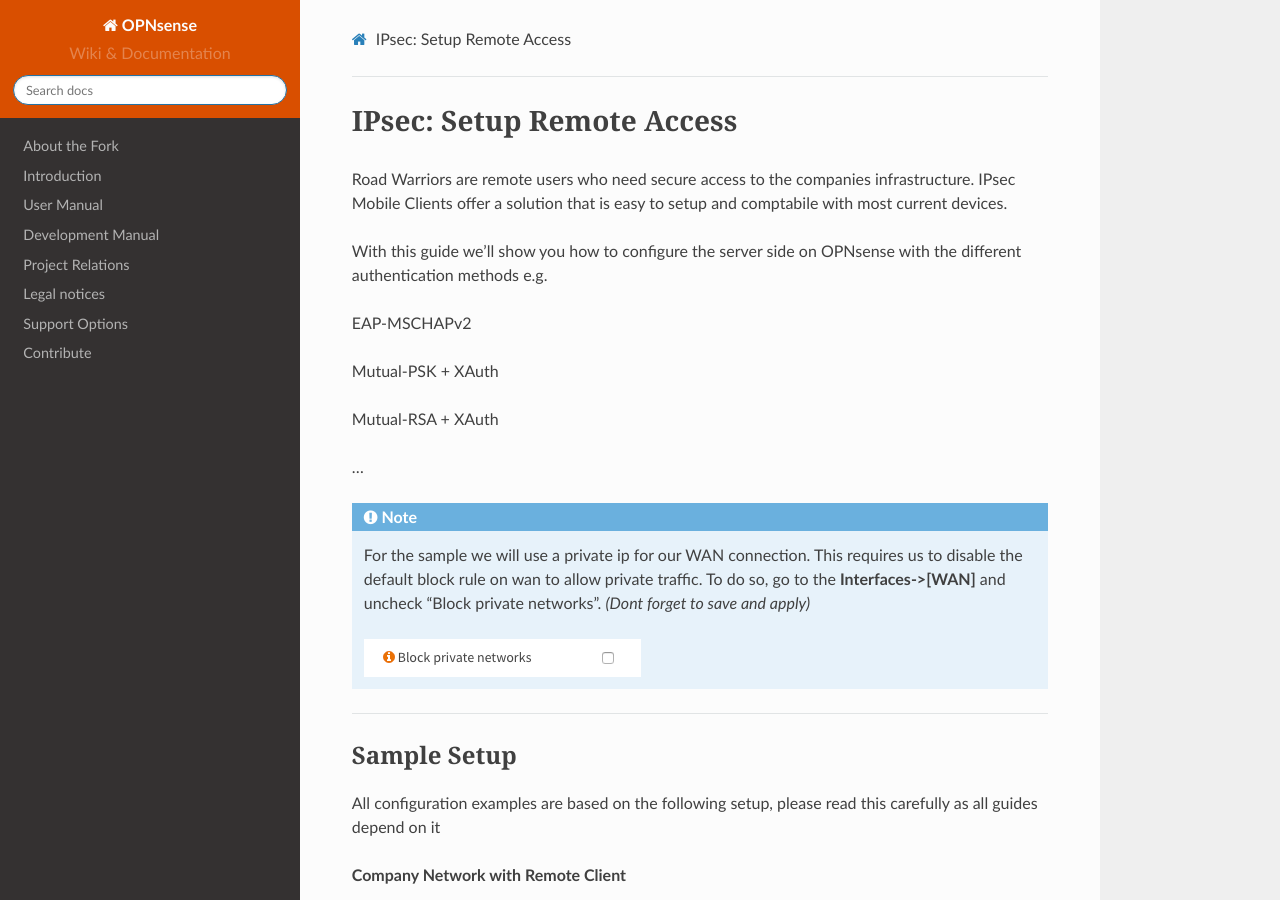
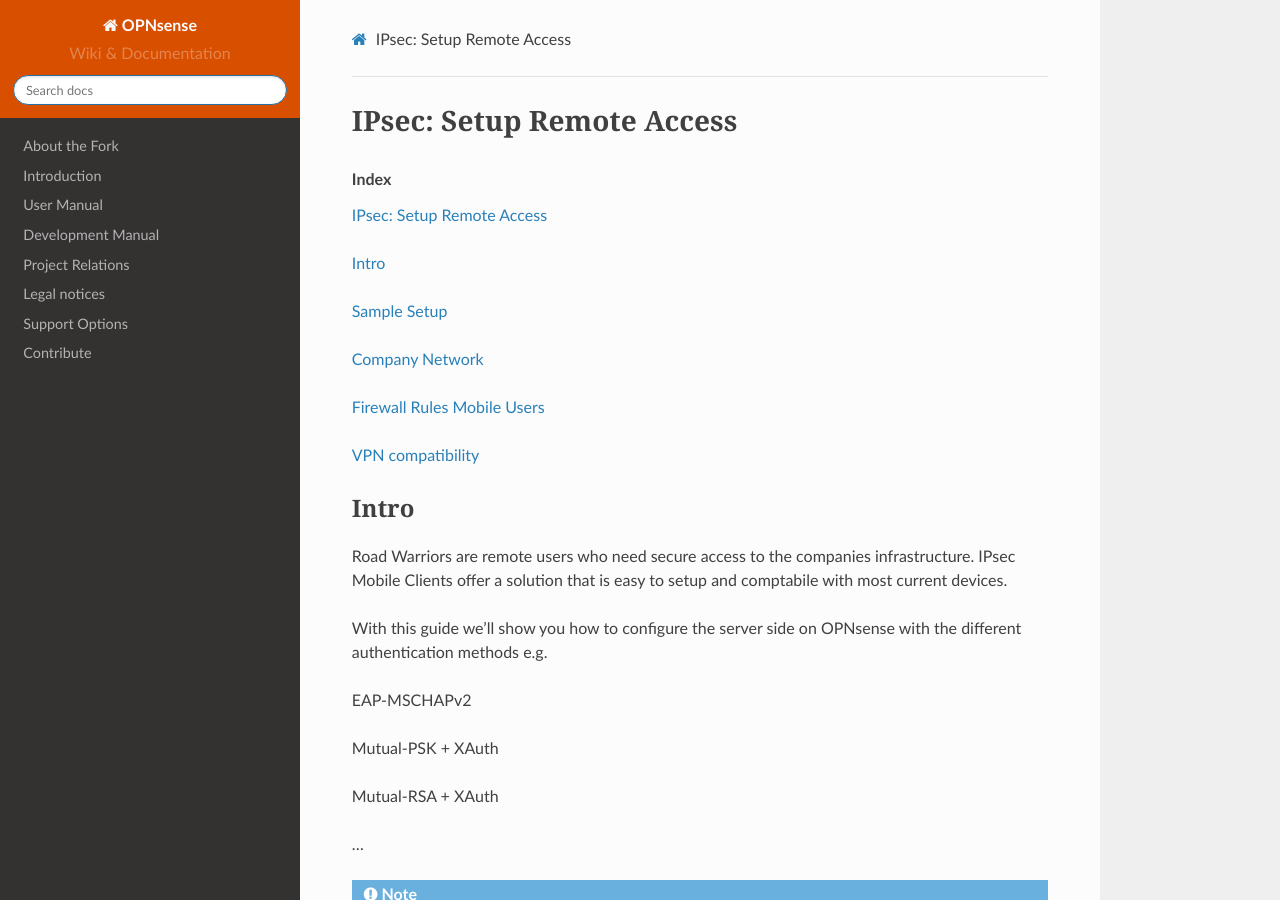
Before and after one commit to opnsense/docs, a Sphinx documentation site: the page built from source/manual/how-tos/ipsec-rw.rst, in a window 1280 px wide and 900 px high. Built offline with Sphinx 7.4.7 and the Read the Docs theme 2.0.0, drawn with Linux system fonts in a browser that asks for light colours; nearby versions of some CDN libraries; some web fonts are replaced; library files that are not in the unit come from our copies.

Commit message:
Update ipsec-rw.rst

```diff
--- a/source/manual/how-tos/ipsec-rw.rst
+++ b/source/manual/how-tos/ipsec-rw.rst
@@ -1,6 +1,13 @@
 =========================
 IPsec: Setup Remote Access
 =========================
+
+.. contents:: Index
+
+-----
+Intro
+-----
+
 Road Warriors are remote users who need secure access to the companies infrastructure.
 IPsec Mobile Clients offer a solution that is easy to setup and comptabile with most current devices.
 
```
